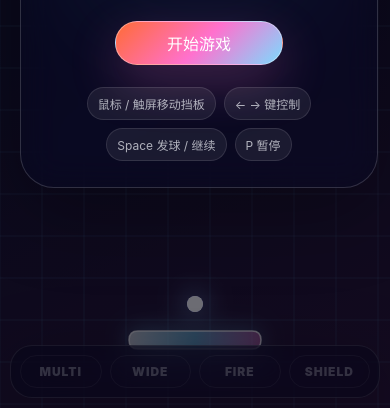
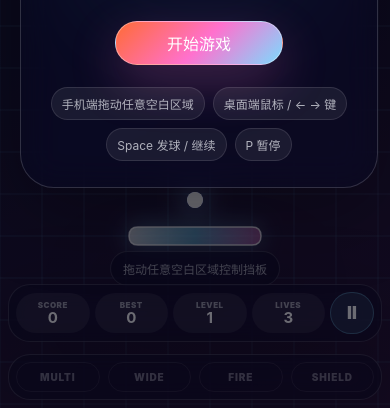
Before and after one commit to turbobo/breakout-iso, a website built with Vite: page index.html in a window 390 px wide. Shown: the part 436-844 px from the top of the page. Built offline with nearby package versions, Linux system fonts and the light colour scheme.

Commit message:
style(ui): 优化小屏幕顶部 HUD 和修正 CSS 选择器错误
- 修正根选择器前的拼写错误，保证样式正确应用
- 调整小屏幕顶部 HUD 布局，改为四列网格并增加间距与内边距
- 更新顶部 HUD 顶部定位，使用安全区域内边距避免遮挡
- 优化图标按钮和 HUD 项目的尺寸与内边距，改进显示效果
- 添加 HUD 项目内文本样式，调整字体大小和字母间距
- 增加溢出隐藏和文本省略样式，防止内容溢出
- 调整 toast 提示位置，防止与顶部 HUD 重叠
- 修改 Board 相关 topOffset 值，适应不同屏幕宽度下布局需求

```diff
--- a/src/engine/renderer.ts
+++ b/src/engine/renderer.ts
@@ -13,6 +13,7 @@ export interface RenderFrame {
   score: number
   combo: number
   shieldActive: boolean
+  shieldY: number
   shake: number
 }
 
@@ -42,7 +43,7 @@ export class Renderer {
     this.drawBricks(frame.bricks)
     this.drawPowerUps(frame.powerUps)
     this.drawPaddle(frame.paddle)
-    this.drawShield(width, height, frame.shieldActive)
+    this.drawShield(width, frame.shieldY, frame.shieldActive)
     this.drawBallTrails(frame.balls)
     this.drawBalls(frame.balls)
     frame.particles.draw(this.context)
@@ -194,10 +195,12 @@ export class Renderer {
     this.context.restore()
   }
 
-  private drawShield(width: number, height: number, shieldActive: boolean): void {
+  private drawShield(width: number, shieldY: number, shieldActive: boolean): void {
     if (!shieldActive) {
       return
     }
+
+    const lineY = shieldY - 18
 
     this.context.save()
     this.context.globalCompositeOperation = 'lighter'
@@ -206,8 +209,8 @@ export class Renderer {
     this.context.shadowBlur = 18
     this.context.lineWidth = 4
     this.context.beginPath()
-    this.context.moveTo(28, height - 34)
-    this.context.lineTo(width - 28, height - 34)
+    this.context.moveTo(28, lineY)
+    this.context.lineTo(width - 28, lineY)
     this.context.stroke()
     this.context.restore()
   }
--- a/src/game.ts
+++ b/src/game.ts
@@ -50,6 +50,9 @@ export class Game {
   private destroyedBrickCount = 0
   private shieldCharges = 0
   private shake = 0
+  private activePointerId: number | null = null
+  private pointerStartClientX = 0
+  private pointerStartTargetX = 0
 
   public constructor(canvas: HTMLCanvasElement) {
     const context = canvas.getContext('2d')
@@ -111,6 +114,7 @@ export class Game {
       score: this.score,
       combo: this.combo,
       shieldActive: this.shieldCharges > 0,
+      shieldY: this.getPlayBottomY(),
       shake: this.shake,
     })
   }
@@ -119,8 +123,10 @@ export class Game {
     window.addEventListener('resize', () => this.resize())
     window.addEventListener('keydown', (event) => this.handleKeyDown(event))
     window.addEventListener('keyup', (event) => this.pressedKeys.delete(event.key))
+    this.canvas.addEventListener('pointerdown', (event) => this.handlePointerDown(event))
     this.canvas.addEventListener('pointermove', (event) => this.handlePointerMove(event))
-    this.canvas.addEventListener('pointerdown', () => this.startOrResume())
+    this.canvas.addEventListener('pointerup', (event) => this.handlePointerEnd(event))
+    this.canvas.addEventListener('pointercancel', (event) => this.handlePointerEnd(event))
     document.querySelectorAll<HTMLElement>('[data-action="start"], [data-action="resume"]').forEach((button) => {
       button.addEventListener('click', () => this.startOrResume())
     })
@@ -149,7 +155,52 @@ export class Game {
     }
   }
 
+  private handlePointerDown(event: PointerEvent): void {
+    event.preventDefault()
+    this.activePointerId = event.pointerId
+    this.pointerStartClientX = event.clientX
+    this.pointerStartTargetX = this.targetPaddleX
+    this.canvas.setPointerCapture(event.pointerId)
+
+    if (event.pointerType !== 'touch') {
+      this.updatePaddleTargetFromAbsolutePointer(event)
+    }
+
+    this.startOrResume()
+  }
+
   private handlePointerMove(event: PointerEvent): void {
+    if (event.pointerType !== 'touch') {
+      this.updatePaddleTargetFromAbsolutePointer(event)
+      return
+    }
+
+    if (this.activePointerId !== event.pointerId) {
+      return
+    }
+
+    const dragSensitivity = 1.35
+    const dragOffset = (event.clientX - this.pointerStartClientX) * dragSensitivity
+    this.targetPaddleX = clamp(
+      this.pointerStartTargetX + dragOffset,
+      this.paddle.width / 2,
+      this.boardWidth - this.paddle.width / 2,
+    )
+  }
+
+  private handlePointerEnd(event: PointerEvent): void {
+    if (this.activePointerId !== event.pointerId) {
+      return
+    }
+
+    this.activePointerId = null
+
+    if (this.canvas.hasPointerCapture(event.pointerId)) {
+      this.canvas.releasePointerCapture(event.pointerId)
+    }
+  }
+
+  private updatePaddleTargetFromAbsolutePointer(event: PointerEvent): void {
     const rect = this.canvas.getBoundingClientRect()
     this.targetPaddleX = clamp(event.clientX - rect.left, this.paddle.width / 2, this.boardWidth - this.paddle.width / 2)
   }
@@ -217,7 +268,7 @@ export class Game {
   private loadLevel(levelIndex: number): void {
     this.bricks = createLevelBricks(levelIndex, this.boardWidth)
     this.powerUps = []
-    this.paddle = new Paddle({ x: this.boardWidth / 2, y: this.boardHeight - 68 })
+    this.paddle = new Paddle({ x: this.boardWidth / 2, y: this.getPaddleY() })
     this.targetPaddleX = this.paddle.position.x
     this.spawnPrimaryBall()
     this.hud.showToast(getLevelName(levelIndex))
@@ -428,14 +479,16 @@ export class Game {
   }
 
   private removeDroppedBalls(): void {
+    const playBottomY = this.getPlayBottomY()
+
     for (const ball of this.balls) {
-      if (ball.position.y - ball.radius <= this.boardHeight) {
+      if (ball.position.y - ball.radius <= playBottomY) {
         continue
       }
 
       if (this.shieldCharges > 0) {
         this.shieldCharges -= 1
-        ball.position.y = this.boardHeight - 44
+        ball.position.y = playBottomY - 22
         ball.velocity.y = -Math.abs(ball.velocity.y)
         this.audio.play('paddle')
         this.hud.showToast('Shield Save')
@@ -508,13 +561,23 @@ export class Game {
     this.canvas.style.width = `${this.boardWidth}px`
     this.canvas.style.height = `${this.boardHeight}px`
     this.context.setTransform(this.devicePixelRatio, 0, 0, this.devicePixelRatio, 0, 0)
-    this.paddle.position.y = this.boardHeight - 68
+    this.paddle.position.y = this.getPaddleY()
     this.paddle.position.x = clamp(this.paddle.position.x, this.paddle.width / 2, this.boardWidth - this.paddle.width / 2)
     this.targetPaddleX = clamp(this.targetPaddleX, this.paddle.width / 2, this.boardWidth - this.paddle.width / 2)
 
     if (this.bricks.length > 0) {
       this.bricks = createLevelBricks(this.levelIndex, this.boardWidth)
     }
+  }
+
+  private getPlayBottomY(): number {
+    const mobileBottomDockHeight = this.boardWidth < 720 ? 126 : 0
+    return this.boardHeight - mobileBottomDockHeight
+  }
+
+  private getPaddleY(): number {
+    const mobileControlDockHeight = this.boardWidth < 720 ? 172 : 68
+    return this.boardHeight - mobileControlDockHeight
   }
 
   private updateHud(): void {
--- a/src/levels/level-data.ts
+++ b/src/levels/level-data.ts
@@ -82,7 +82,7 @@ export function createLevelBricks(levelIndex: number, boardWidth: number): Brick
   const gridWidth = Math.max(280, Math.min(availableGridWidth, maxGridWidth))
   const brickWidth = (gridWidth - brickGap * (columns - 1)) / columns
   const brickHeight = clampLayoutValue(boardWidth * 0.045, 17, 24)
-  const topOffset = boardWidth < 720 ? 214 : 106
+  const topOffset = boardWidth < 720 ? 92 : 106
   const startX = (boardWidth - gridWidth) / 2
   const bricks: Brick[] = []
 
--- a/src/main.ts
+++ b/src/main.ts
@@ -40,6 +40,10 @@ app.innerHTML = `
 
     <div class="toast" data-hud="toast" role="status" aria-live="polite"></div>
 
+    <div class="touch-guide" aria-hidden="true">
+      <span>拖动任意空白区域控制挡板</span>
+    </div>
+
     <section class="screen-overlay is-visible" data-screen="start">
       <div class="screen-card">
         <p class="eyebrow">Free · Static · EdgeOne Ready</p>
@@ -49,8 +53,8 @@ app.innerHTML = `
         </p>
         <button class="primary-button" data-action="start" type="button">开始游戏</button>
         <div class="control-hints">
-          <span>鼠标 / 触屏移动挡板</span>
-          <span>← → 键控制</span>
+          <span>手机端拖动任意空白区域</span>
+          <span>桌面端鼠标 / ← → 键</span>
           <span>Space 发球 / 继续</span>
           <span>P 暂停</span>
         </div>
--- a/src/style.css
+++ b/src/style.css
@@ -53,6 +53,7 @@ button {
 
 .top-hud,
 .powerup-bar,
+.touch-guide,
 .screen-card {
   border: 1px solid rgba(255, 255, 255, 0.16);
   background: rgba(8, 10, 31, 0.52);
@@ -170,6 +171,20 @@ button {
   box-shadow: 0 0 24px rgba(124, 219, 255, 0.48);
 }
 
+.touch-guide {
+  position: absolute;
+  right: 16px;
+  bottom: 82px;
+  z-index: 2;
+  display: none;
+  padding: 8px 12px;
+  color: rgba(248, 251, 255, 0.66);
+  border-radius: 999px;
+  font-size: 12px;
+  font-weight: 800;
+  pointer-events: none;
+}
+
 .toast {
   position: absolute;
   top: 112px;
@@ -284,29 +299,37 @@ h2 {
 
 @media (max-width: 720px) {
   .top-hud {
-    top: max(8px, env(safe-area-inset-top));
-    grid-template-columns: repeat(4, minmax(0, 1fr));
-    gap: 6px;
+    top: auto;
+    bottom: calc(max(8px, env(safe-area-inset-bottom)) + 58px);
+    grid-template-columns: repeat(4, minmax(0, 1fr)) 44px;
+    gap: 5px;
     width: calc(100vw - 16px);
-    padding: 8px;
-    border-radius: 20px;
+    padding: 7px;
+    border-radius: 22px;
   }
 
   .icon-button {
-    grid-column: 1 / -1;
-    min-height: 36px;
-    padding: 0 12px;
+    min-width: 0;
+    min-height: 42px;
+    padding: 0;
+    font-size: 0;
+  }
+
+  .icon-button::before {
+    content: 'Ⅱ';
+    font-size: 17px;
+    font-weight: 900;
   }
 
   .hud-item {
     min-width: 0;
-    padding: 7px 5px;
+    padding: 7px 4px;
     text-align: center;
   }
 
   .hud-item span {
     font-size: 8px;
-    letter-spacing: 0.08em;
+    letter-spacing: 0.06em;
   }
 
   .hud-item strong {
@@ -316,20 +339,29 @@ h2 {
   }
 
   .toast {
-    top: 152px;
+    top: max(18px, env(safe-area-inset-top));
   }
 
   .powerup-bar {
-    bottom: 10px;
-    width: calc(100vw - 20px);
+    bottom: max(8px, env(safe-area-inset-bottom));
+    width: calc(100vw - 16px);
     justify-content: center;
+    padding: 7px;
     border-radius: 22px;
   }
 
   .powerup-bar span {
     flex: 1;
-    padding-inline: 8px;
+    padding: 8px 5px;
+    font-size: 10px;
     text-align: center;
+  }
+
+  .touch-guide {
+    right: 50%;
+    bottom: calc(max(8px, env(safe-area-inset-bottom)) + 114px);
+    display: block;
+    transform: translateX(50%);
   }
 }
 
```
